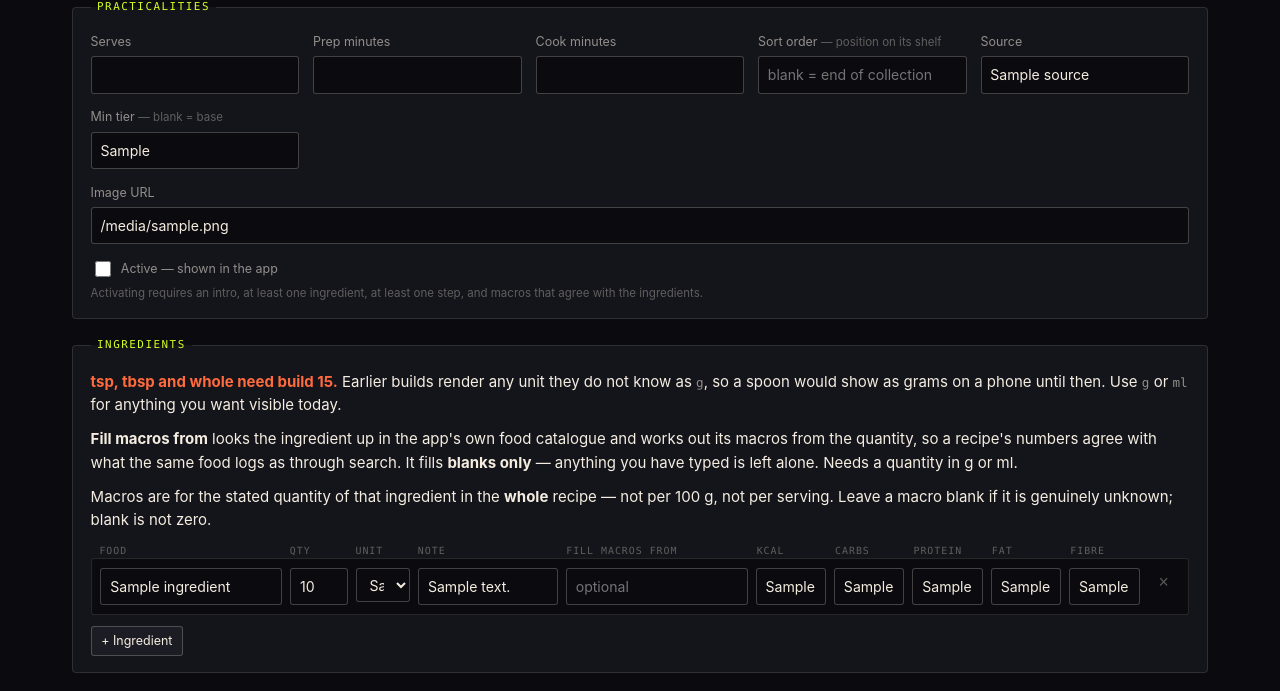
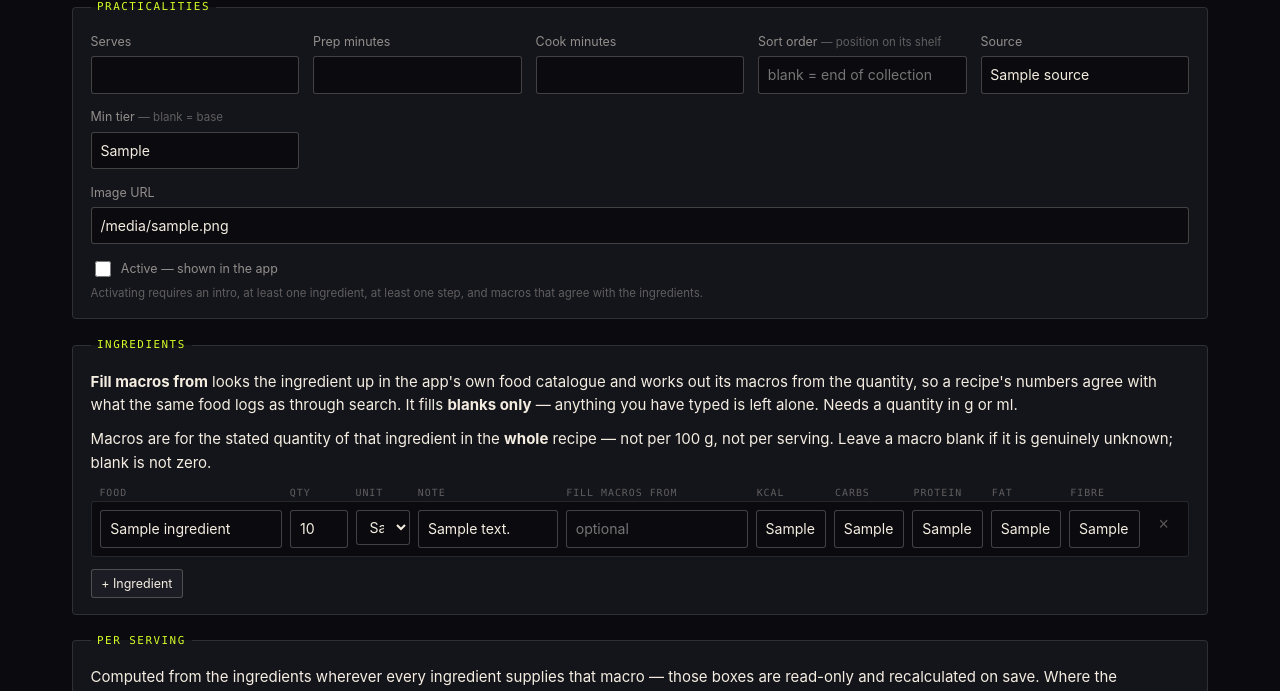
Before and after one commit to emmahchromatic-web/virra, a FastAPI app: template tools/admin/admin/templates/recipe_edit.html in a window 1280 px wide. Shown: the part 914-1605 px from the top of the page. Run offline with FastAPI, Linux system fonts and the light colour scheme; the template is opened without the code that fills it: most values are stand-ins (such as "Sample title", 1, 10 or a date in 2020).

Commit message:
Drop the build-15 warning from the ingredient form
Build 15 is now in production, and it is the first build that prints tsp, tbsp
and whole-item quantities as written. The warning told Emma to avoid those units
because earlier builds rendered them as grams; left in place it would now steer
her away from units that work.

Also removes UNITS_NEEDING_BUILD_15, which was defined and never read.

Co-Authored-By: Claude Opus 5 <noreply@anthropic.com>

```diff
--- a/tools/admin/admin/templates/recipe_edit.html
+++ b/tools/admin/admin/templates/recipe_edit.html
@@ -96,11 +96,6 @@
     <fieldset>
       <legend>Ingredients</legend>
       <p class="hint" style="margin:0 0 0.7rem">
-        <b style="color:var(--dawn)">tsp, tbsp and whole need build 15.</b> Earlier builds render any
-        unit they do not know as <code>g</code>, so a spoon would show as grams on a phone until then.
-        Use <code>g</code> or <code>ml</code> for anything you want visible today.
-      </p>
-      <p class="hint" style="margin:0 0 0.7rem">
         <b>Fill macros from</b> looks the ingredient up in the app's own food catalogue and works out
         its macros from the quantity, so a recipe's numbers agree with what the same food logs as
         through search. It fills <b>blanks only</b> &mdash; anything you have typed is left alone.
--- a/tools/admin/admin/validators.py
+++ b/tools/admin/admin/validators.py
@@ -28,10 +28,9 @@ UNIT_LABELS = {
     "tbsp": "tbsp",
     "unit": "x",       # 1 red pepper, 2 eggs: the app prints these as "1x"
 }
-# Spoons and counts are presentation only, and the app has to know how to print
-# them. Anything here that the installed build does not understand renders as
-# grams, so these two need build 15 before they are safe to use.
-UNITS_NEEDING_BUILD_15 = ("tsp", "tbsp", "unit")
+# Spoons and counts are presentation only: the app prints them as written ("1 tsp",
+# "1x") and never converts them. Builds before 15 did not know them and fell back
+# to grams; build 15 is the first that can display every unit here.
 
 MACROS = ("calories", "carbs_g", "protein_g", "fat_g", "fibre_g")
 MACRO_LABELS = {
```
